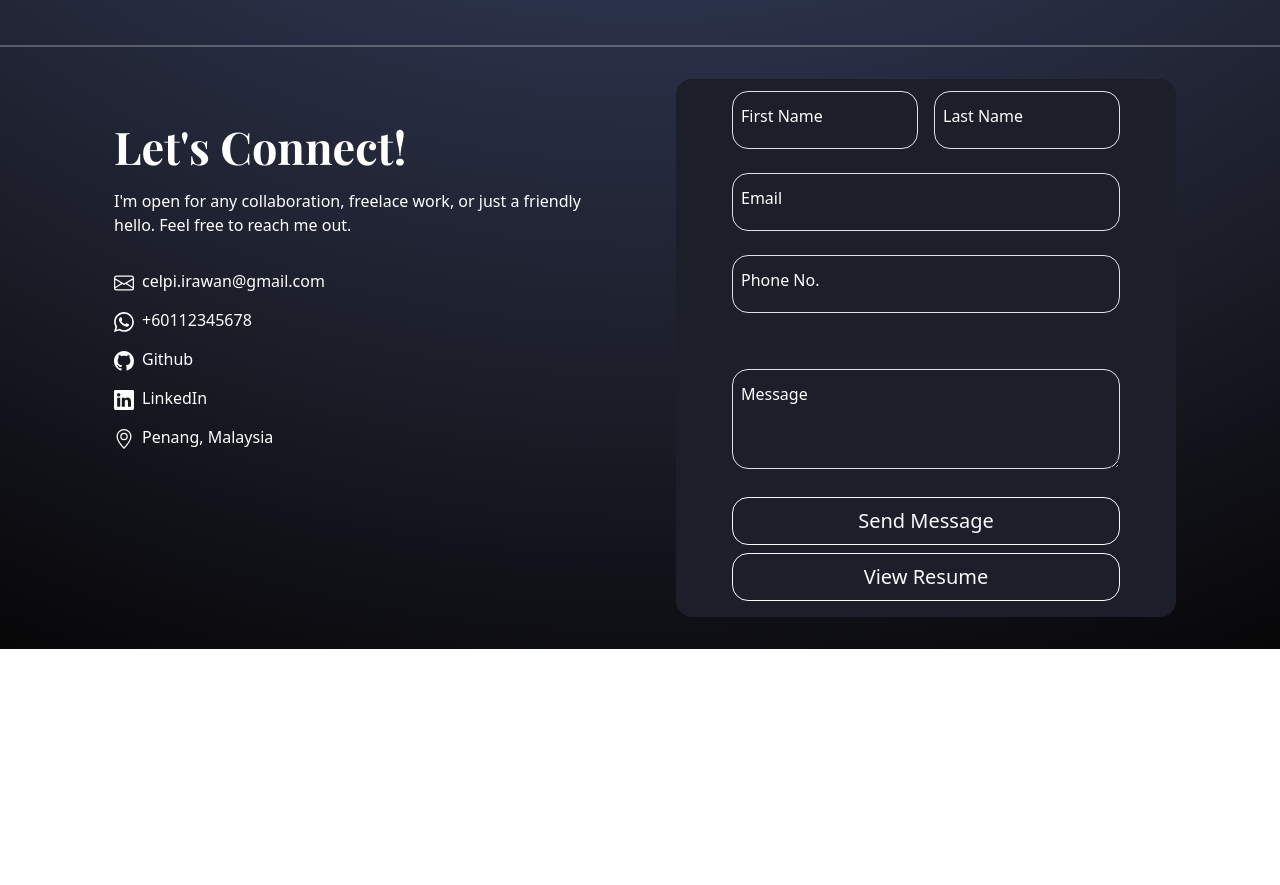
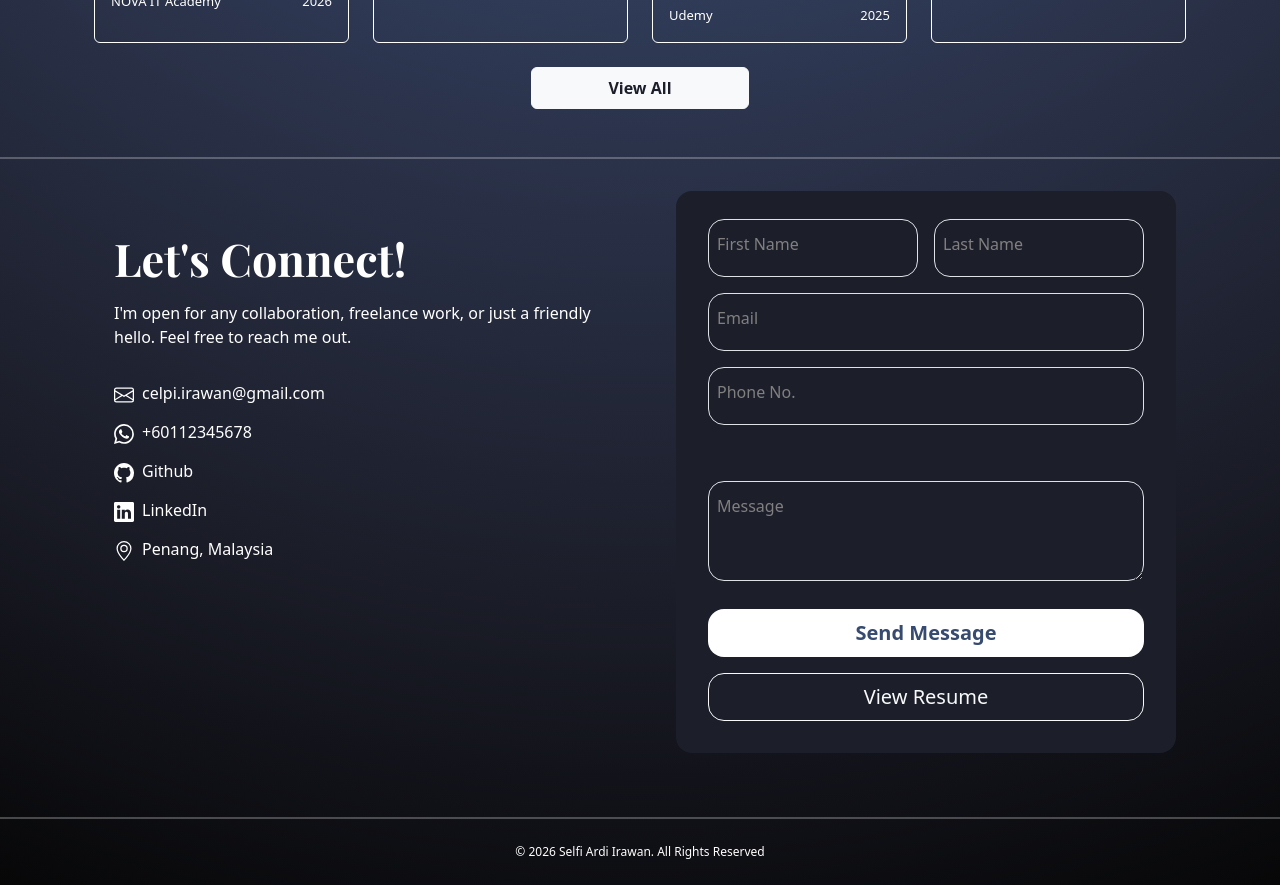
Before and after one commit to selfiirawan/personal-portfolio-fc, a plain HTML site: page index.html in a window 1280 px wide. Shown: the part 2323-3208 px from the top of the page. Before the commit the page ends 2972 px from the top, so only its background shows below. Drawn offline with nearby package versions, Linux system fonts and the light colour scheme; a web font is replaced by a local one.

Commit message:
100% completed portfolio project

```diff
--- a/css/styles.css
+++ b/css/styles.css
@@ -7,6 +7,10 @@ body {
 h3 {
     font-size: 30px;
     text-align: center;
+}
+
+hr {
+    border: 1px solid white;
 }
 
 /* navbar */
@@ -146,8 +150,55 @@ h3 {
     color: white;
 }
 
+/* contact */
+#contact .container, #contact .col, .form-floating, form, .content {
+    /* border: 1px solid white; */
+}
+
+#contact .col {
+}
+
+#contact h2 {
+    font-size: 35px;
+    font-family: "Playfair Display", sans-serif;
+}
+
+.socials-icon p {
+    margin: 15px 0;
+}
+
+form {
+    max-width: 500px;
+    background-color: #1c1e2a;
+}
+
+form input, form textarea {
+    background-color: transparent !important;
+    color: white !important;
+}
+
+form label {
+    color: gray !important;
+}
+
+.send-btn {
+    color: #374a6f;
+    background-color: white;
+}
+
+.send-btn:hover {
+    border: 1px solid white;
+}
+
+/* footer */
+footer {
+    color: white;
+    font-size: 12px;
+    text-align: center;
+}
+
 /* Desktop view */
-@media (min-width:991px) {
+@media (min-width: 991px) {
     h3 {
         font-size: 40px !important;
     }
@@ -205,37 +256,3 @@ h3 {
         margin-right: 3px !important;
     }
 }
-
-/* contact */
-#contact .container, #contact .col, .form-floating, form, .content {
-    /* border: 1px solid white; */
-}
-
-#contact .col {
-}
-
-#contact h2 {
-    font-size: 35px;
-    font-family: "Playfair Display", sans-serif;
-}
-
-.socials-icon p {
-    margin: 15px 0;
-}
-
-form {
-    max-width: 500px;
-    background-color: #1c1e2a;
-}
-
-hr {
-    border: 1px solid white;
-}
-
-form input, form textarea {
-    background-color: transparent !important;
-}
-
-form label {
-    color: white !important;
-}
--- a/index.html
+++ b/index.html
@@ -168,8 +168,8 @@
 
     <!-- PROJECTS -->
     <section id="project">
-        <div class="container text-white p-4 pt-2 pt-md-4 mb-4 pb-md-5">
-            <h3 class="fw-bold mb-4">Recent Projects</h3>
+        <div class="container text-white p-4 pt-2 pt-md-4 my-4 my-md-5 pb-md-5">
+            <h3 class="fw-bold mb-4 mt-3 mb-md-5">Recent Projects</h3>
             <div class="row row-cols-1 row-cols-md-3 g-4 mx-md-2">
                 <div class="col">
                     <div class="card h-100 border-0">
@@ -178,7 +178,7 @@
                             <h5 class="card-title fw-bold">AfterHours Blog</h5>
                             <p class="card-text">A simple web app to share your thoughts freely.</p>
 
-                            <div class="d-flex project-tech mt-md-5 mb-md-2">
+                            <div class="d-flex flex-md-wrap project-tech mt-md-5 mb-md-2">
                                 <p>Node.js</p>
                                 <p>Express</p>
                                 <p>EJS</p>
@@ -327,12 +327,12 @@
 
     <!-- CONTACT -->
     <section id="contact">
-        <div class="container mb-3 text-white">
+        <div class="container mb-5 text-white">
             <div class="row row-cols-1 row-cols-md-2">
                 <div class="col">
                     <div class="content mt-md-5 ps-2 ps-md-4">
                         <h2 class="card-title fw-bold p-2">Let's Connect!</h2>
-                        <p class="p-2">I'm open for any collaboration, freelace work, or just a friendly hello. Feel free to reach me out.</p>
+                        <p class="p-2">I'm open for any collaboration, freelance work, or just a friendly hello. Feel free to reach me out.</p>
 
                         <!-- socials and contact details -->
                         <div class="mt-4 mb-5 socials-icon">
@@ -371,8 +371,8 @@
                 </div>
 
                 <div class="col">
-                    <form class="p-2 my-md-3 px-md-5 ms-md-4 rounded-4" method="post">
-                        <div class="row g-3 mx-0 mb-3">
+                    <form class="p-3 my-md-3 p-md-4 ms-md-4 rounded-4 mt-md-3" method="post">
+                        <div class="row g-3 mx-0 mb-2">
                             <div class="col form-floating">
                                 <input type="text" class="form-control rounded-4 my-1" id="floatingFirst" placeholder="First name" aria-label="First name">
                                 <label for="floatingFirst" class="ps-3">First Name</label>
@@ -383,7 +383,7 @@
                             </div>
                         </div>
 
-                        <div class="form-floating p-1 mb-3 mx-1 mt-0">
+                        <div class="form-floating p-1 mb-2 mx-1">
                             <input type="text" class="form-control rounded-4" id="floatingMail" placeholder="Email" aria-label="First name">
                             <label for="floatingMail">Email</label>
                         </div>
@@ -399,14 +399,19 @@
                         </div>
 
                         <div class="mx-2 mt-4 mb-2">
-                            <button class="w-100 btn btn-lg btn-outline-light rounded-4 mb-2" type="submit">Send Message</button>
+                            <button class="w-100 btn btn-lg rounded-4 mb-3 send-btn fw-bold" type="submit">Send Message</button>
                             <a href="https://selfiirawan.github.io/html-resume/" class="w-100 btn btn-lg btn-outline-light rounded-4" role="button">View Resume</a>
                         </div>
                     </form>
                 </div>
             </div>
         </div>
-    </section>
+    </section><hr>
+
+    <!-- FOOTER -->
+    <footer class="my-md-4">
+        <p>© 2026 Selfi Ardi Irawan. All Rights Reserved</p>
+    </footer>
 
     <script src="https://cdn.jsdelivr.net/npm/bootstrap@5.3.8/dist/js/bootstrap.bundle.min.js" integrity="sha384-FKyoEForCGlyvwx9Hj09JcYn3nv7wiPVlz7YYwJrWVcXK/BmnVDxM+D2scQbITxI" crossorigin="anonymous"></script>
 </body>
```
